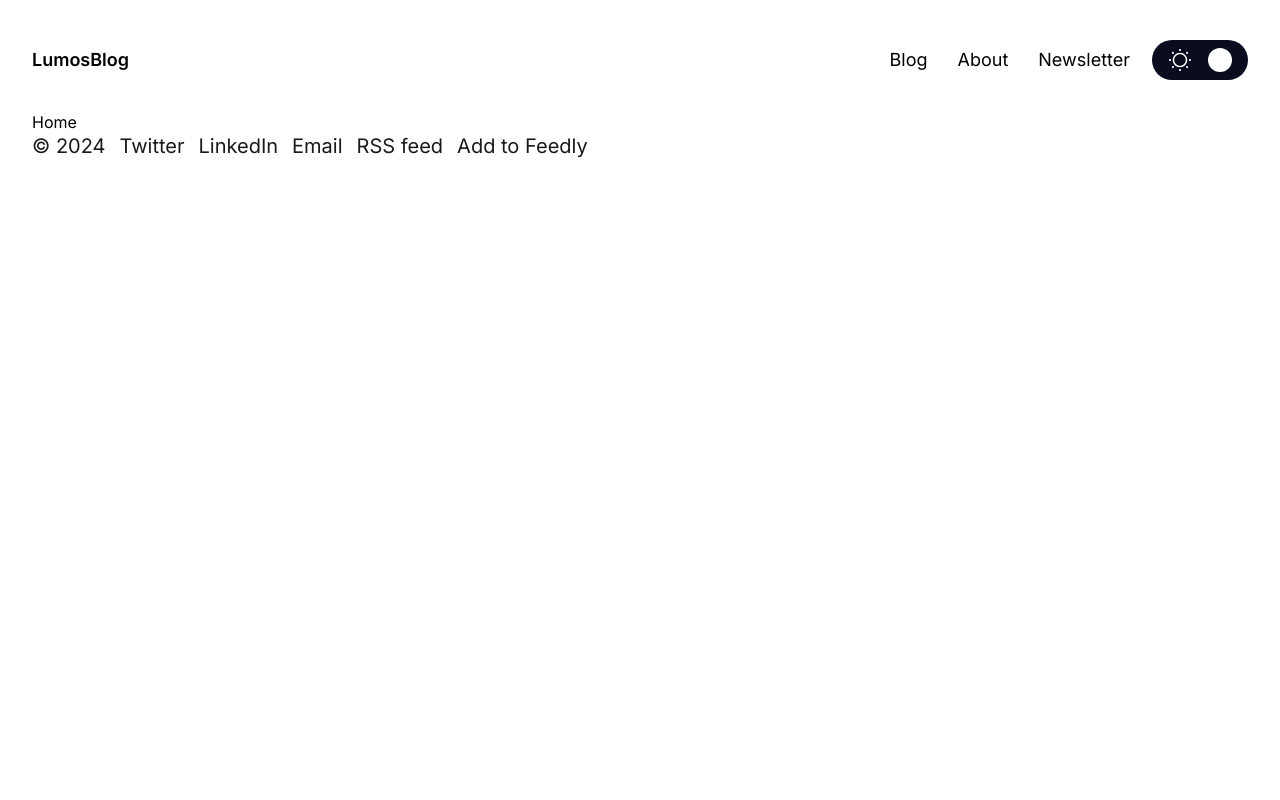
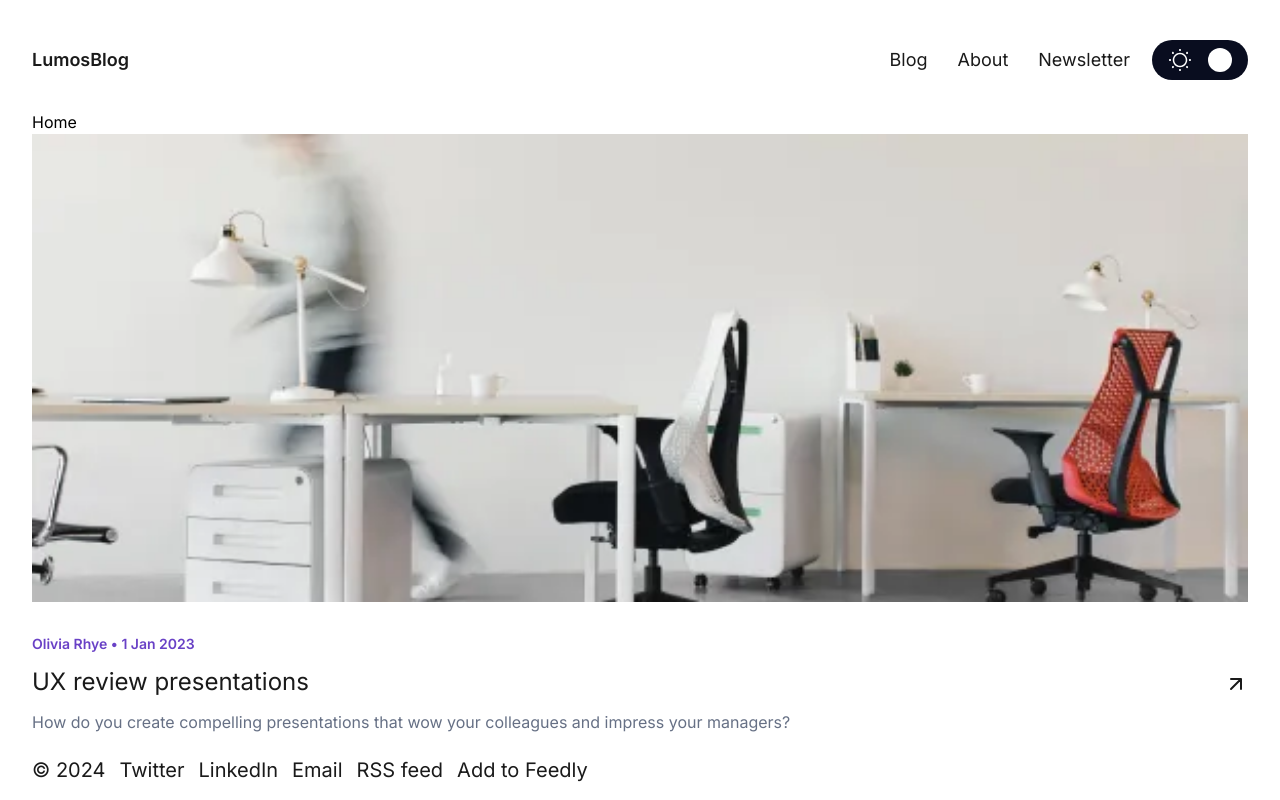
Before and after one commit to ignasiusadhitia/mini-project-08, a React (Vite) app: page / in a window 1280 px wide. Built offline with nearby package versions, Linux system fonts and the light colour scheme.

Commit message:
feat(post-card-component): define layout

```diff
--- a/eslint.config.js
+++ b/eslint.config.js
@@ -27,6 +27,7 @@ export default [
         alias: {
           map: [
             ['@icons', './src/assets/icons'],
+            ['@images', './src/assets/images'],
             ['@components', './src/components'],
             ['@hooks', './src/hooks'],
             ['@pages', './src/pages'],
--- a/jsconfig.json
+++ b/jsconfig.json
@@ -3,6 +3,7 @@
     "baseUrl": "./",
     "paths": {
       "@icons": ["src/assets/icons/index.js"],
+      "@images": ["src/assets/images/index.js"],
       "@components": ["src/components/index.js"],
       "@hooks/*": ["src/hooks/*"],
       "@pages": ["src/pages/index.js"],
--- a/src/assets/icons/index.js
+++ b/src/assets/icons/index.js
@@ -1,2 +1,3 @@
+export { default as ArrowLink } from './arrow-link.svg?react';
+export { default as Moon } from './moon.svg?react';
 export { default as Sun } from './sun.svg?react';
-export { default as Moon } from './moon.svg?react';
--- /dev/null
+++ b/src/assets/images/index.js
@@ -0,0 +1 @@
+export { default as articleImg } from './articleImg.webp';
--- a/src/components/Navbar.jsx
+++ b/src/components/Navbar.jsx
@@ -26,7 +26,7 @@ const Navbar = () => {
     setTheme(theme === 'light' ? 'dark' : 'light');
   };
   return (
-    <nav className="container flex items-center justify-between py-2.5 mt-7.5 mb-5">
+    <nav className="container flex items-center justify-between py-2.5 mt-7.5 mb-5 text-black-2">
       {/* Logo */}
       <Link to="/">
         <span className="font-semibold text-lg leading-6">LumosBlog</span>
--- a/src/components/PostCard.jsx
+++ b/src/components/PostCard.jsx
@@ -1,7 +1,48 @@
 import React from 'react';
 
+import { ArrowLink } from '@icons';
+import { articleImg } from '@images';
+
+const article = {
+  image: articleImg,
+  author: 'Olivia Rhye',
+  date: '1 Jan 2023',
+  title: 'UX review presentations',
+  description:
+    'How do you create compelling presentations that wow your colleagues and impress your managers?',
+  categories: ['Design', 'Research', 'Presentation'],
+};
+
 const PostCard = () => {
-  return <div>PostCard</div>;
+  return (
+    <article className="container flex flex-col gap-8">
+      {/* Article image */}
+      <img alt="" className="w-full" src={article.image} />
+
+      <div className="flex flex-col gap-6">
+        <div className="flex flex-col gap-3">
+          {/* Article info */}
+          <div className="text-purple font-semibold text-sm">
+            <span>{article.author}</span>
+            <span> • </span>
+            <time dateTime="">{article.date}</time>
+          </div>
+
+          {/* Article title */}
+          <div className="flex justify-between items-center">
+            <h3 className="text-black-2 text-2xl">{article.title}</h3>
+            <ArrowLink />
+          </div>
+
+          {/* Article categories */}
+          <p className="text-gray-1 text-base">{article.description}</p>
+        </div>
+
+        {/* Article categories */}
+        <div></div>
+      </div>
+    </article>
+  );
 };
 
 export default PostCard;
--- a/src/pages/Home.jsx
+++ b/src/pages/Home.jsx
@@ -1,7 +1,14 @@
 import React from 'react';
 
+import { PostCard } from '@components';
+
 const Home = () => {
-  return <div className="container">Home</div>;
+  return (
+    <div className="container">
+      Home
+      <PostCard />
+    </div>
+  );
 };
 
 export default Home;
--- a/vite.config.js
+++ b/vite.config.js
@@ -11,6 +11,7 @@ export default defineConfig({
   resolve: {
     alias: {
       '@icons': path.resolve('src/assets/icons'),
+      '@images': path.resolve('src/assets/images'),
       '@components': path.resolve('src/components'),
       '@hooks': path.resolve('src/hooks'),
       '@pages': path.resolve('src/pages'),
```
Also changed, not shown: src/assets/icons/arrow-link.svg (added), src/assets/images/articleImg.webp (added).
